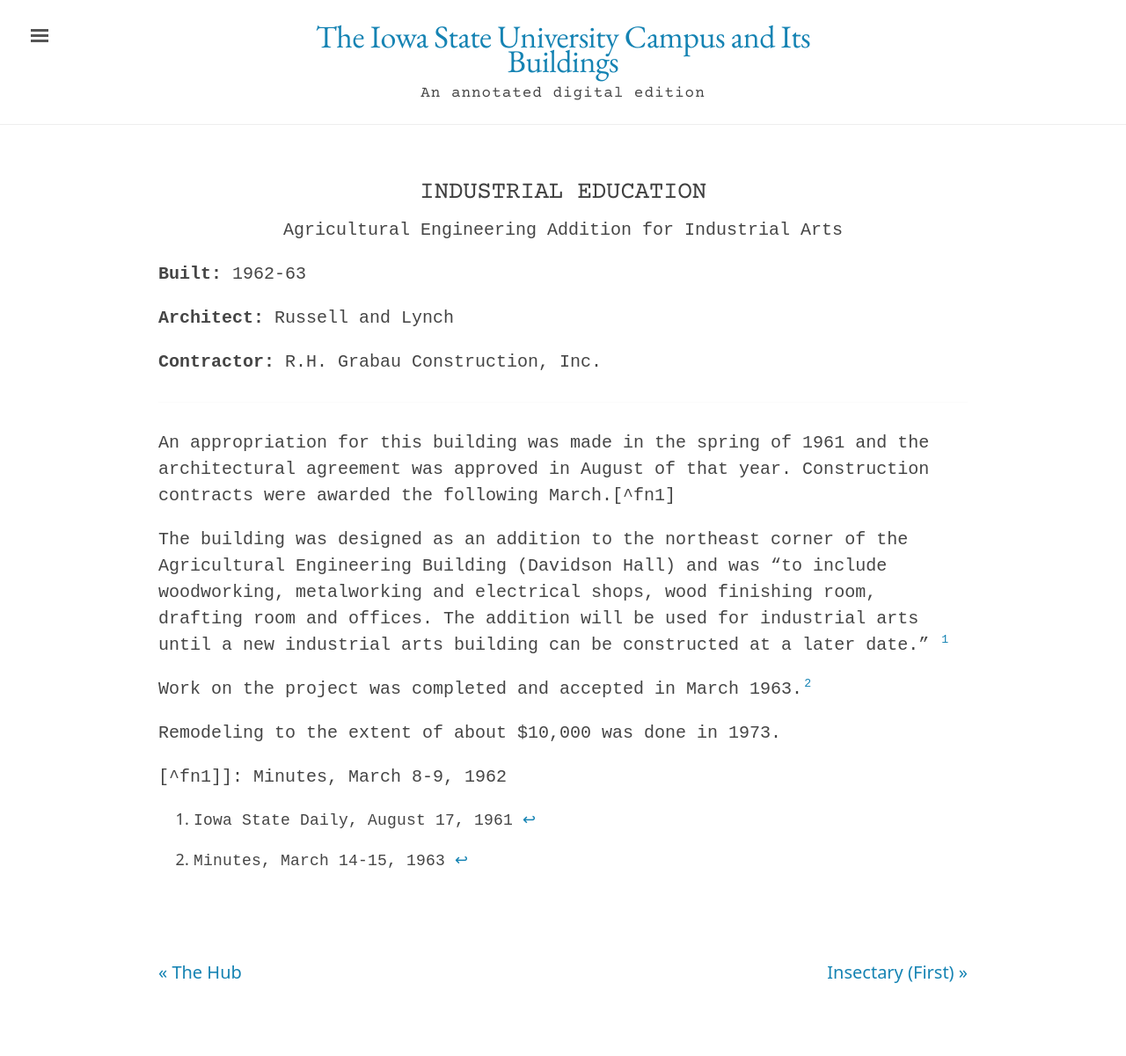
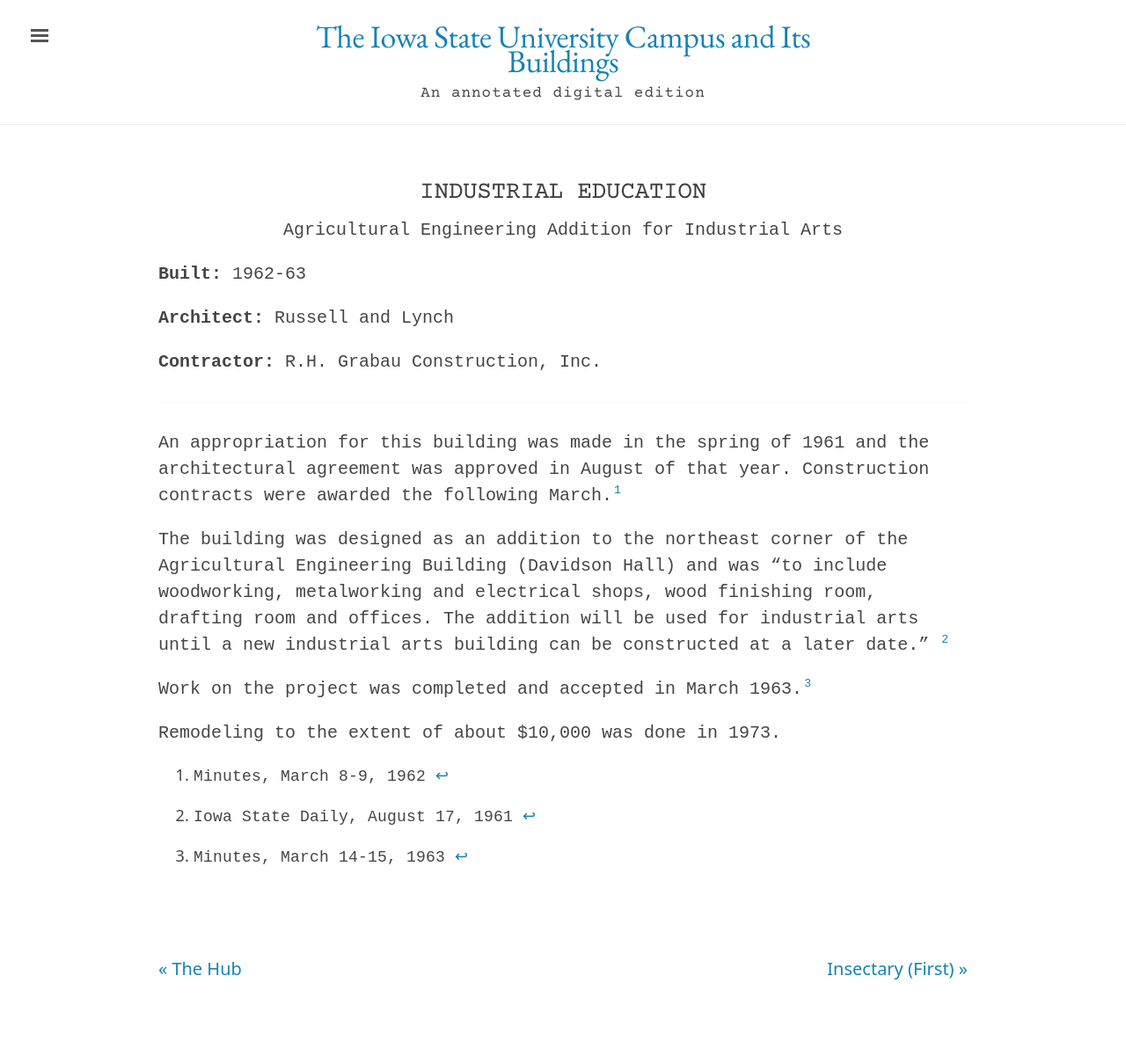
Before and after one commit to emanderson811/day-edition, a Jekyll site: the page built from _texts/buildings/114day-industrial-education.md, in a window 1280 px wide. Shown: the whole page at 88% size. Built offline with Jekyll 4.4.1, drawn with Linux system fonts in a browser that asks for light colours.

Commit message:
Update 114day-industrial-education.md

```diff
--- a/_texts/buildings/114day-industrial-education.md
+++ b/_texts/buildings/114day-industrial-education.md
@@ -22,7 +22,7 @@
 
 Remodeling to the extent of about $10,000 was done in 1973.
 
-[^fn1]]:  Minutes, March 8-9,  1962
+[^fn1]:  Minutes, March 8-9,  1962
 
 [^fn2]: Iowa State Daily, August 17, 1961
 
```
